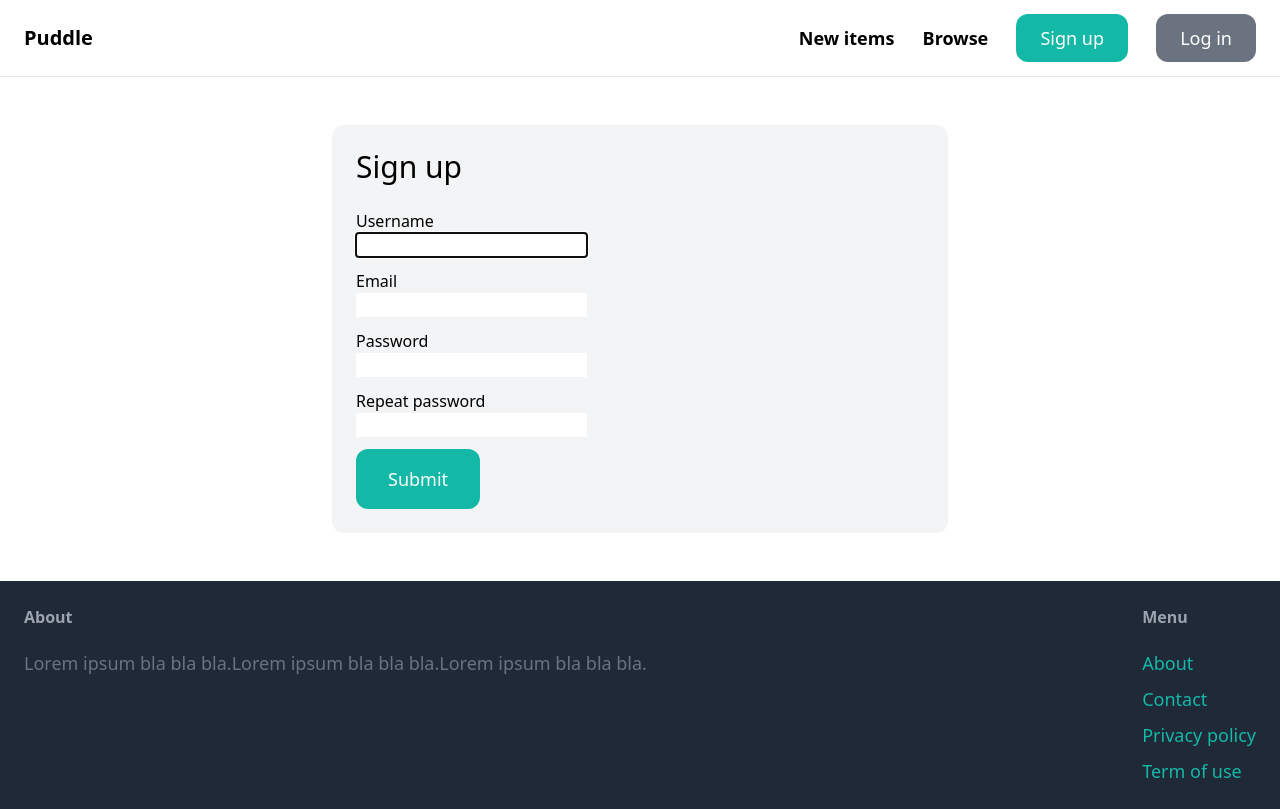
After one commit to NDLOVUKAZee/Puddle, a Django app: page /signup/ in a window 1280 px wide. The commit adds this page. Run offline with Django 5.2, Linux system fonts and the light colour scheme; some libraries are stand-ins or nearby versions.

Commit message:
Messsage

```diff
--- /dev/null
+++ b/puddle/core/forms.py
@@ -0,0 +1,8 @@
+from django import forms
+from django.contrib.auth.forms import UserCreationForm
+from django.contrib.auth.models import User
+
+class SignupForm(UserCreationForm):
+    class Meta:
+        model = User
+        fields = ('username', 'email', 'password1', 'password2')
--- a/puddle/core/templates/core/base.html
+++ b/puddle/core/templates/core/base.html
@@ -19,7 +19,7 @@
             <a href="#" class="text-lg font-semibold hover:text-gray-500">New items</a>
             <a href="#" class="text-lg font-semibold hover:text-gray-500">Browse</a>
 
-            <a href="#" class="px-6 py-3 text-lg font-semi-bold bg-teal-500 text-white rounded-xl hover:bg-teal-700">Sign up</a>
+            <a href="{% url 'core:signup' %}" class="px-6 py-3 text-lg font-semi-bold bg-teal-500 text-white rounded-xl hover:bg-teal-700">Sign up</a>
             <a href="#" class="px-6 py-3 text-lg font-semi-bold bg-gray-500 text-white rounded-xl hover:bg-gray-700">Log in</a>
         </nav>
 
--- /dev/null
+++ b/puddle/core/templates/core/signup.html
@@ -0,0 +1,44 @@
+{% extends 'core/base.html' %}
+
+{% block title %}Sign up{% endblock %}
+
+{% block content %}
+<div class="w-1/2 my-6 mx-auto p-6 bg-gray-100 rounded-xl">
+    <h1 class="mb-6 text-3xl">Sign up</h1>
+
+    <form method="post" action=".">
+        {% csrf_token %}
+
+        <div class="mb-3">
+            <label class="inline-block mb=2">Username</label><br>
+            {{ form.username }}
+        </div>
+
+        <div class="mb-3">
+            <label class="inline-block mb=2">Email</label><br>
+            {{ form.email }}
+        </div>
+
+        <div class="mb-3">
+            <label class="inline-block mb=2">Password</label><br>
+            {{ form.password1 }}
+        </div>
+
+        <div class="mb-3">
+            <label class="inline-block mb=2">Repeat password</label><br>
+            {{ form.password2 }}
+        </div>
+
+        {% if form.errors or form.non_field_errors %}
+            <div class="mb-3 p-6 bg-red-100 rounded-xl">
+                {% for field in form %}
+                    {{ field.errors }}
+                {% endfor %}
+
+                {{ form.non_field_errors }}
+            </div>
+        {% endif %}
+
+        <button class="py-4 px-8 text-lg bg-teal-500 hover:gb-teal-700 rounded-xl text-white">Submit</button>
+</div>
+{% endblock %}
--- a/puddle/core/urls.py
+++ b/puddle/core/urls.py
@@ -7,4 +7,5 @@ app_name = 'core'
 urlpatterns = [
     path('', views.index, name='index'),
     path('contact/', views.contact, name='contact'),
+    path('signup/', views.signup, name='signup'),
 ]
--- a/puddle/core/views.py
+++ b/puddle/core/views.py
@@ -1,6 +1,8 @@
 from django.shortcuts import render
 
 from item.models import Category, Item
+
+from .forms import SignupForm
 
 # Create your views here.
 def index(request):
@@ -14,3 +16,10 @@ def index(request):
 
 def contact(request):
     return render(request, 'core/contact.html')
+
+def signup(request):
+    form = SignupForm()
+
+    return render(request, 'core/signup.html', {
+        'form': form
+    })
```
